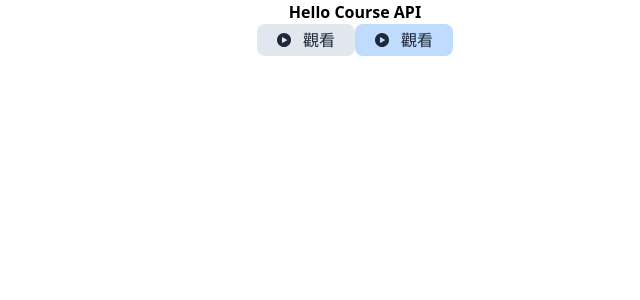
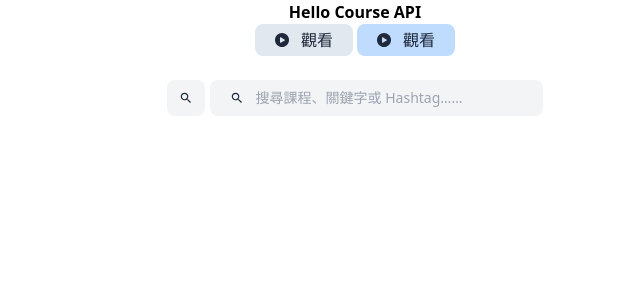
Before and after one commit to Open-Edu-Tw/courseapi-fe-next-archived, a Next.js app: page / in a window 1280 px wide. Shown: the top 300 px of the page, without its empty margins (285-925 px from the left). Built offline with nearby package versions, Linux system fonts and the light colour scheme.

Commit message:
fix: search bar color

```diff
--- a/components/lib/search-bar.tsx
+++ b/components/lib/search-bar.tsx
@@ -64,7 +64,7 @@ export function SearchBar({
   return (
     <section
       className={classNames(
-        "flex gap-3 py-2 search-bar text-primary bg-secondary rounded text-sm",
+        "flex gap-3 py-2 search-bar text-primary bg-secondary rounded text-sm bg-gray-100 dark:bg-gray-800 dark:text-white",
         {
           "px-3": variant === SearchBarVariant.Collapsed,
           "px-5": variant === SearchBarVariant.Expanded,
@@ -74,7 +74,7 @@ export function SearchBar({
       {/* add y-padding to make the button size match the input box */}
       <button
         type="button"
-        className="flex items-center justify-center py-1"
+        className="flex items-center justify-center"
         onClick={() => {
           if (onSearchIconPressed) onSearchIconPressed();
         }}
--- /dev/null
+++ b/pages/components.tsx
@@ -0,0 +1,66 @@
+import { useState } from "react";
+
+import type { NextPage } from "next";
+import { Button, SearchBar, SearchBarVariant } from "@/components";
+import { PlayIcon } from "@/icons";
+
+const ComponentsPage: NextPage = () => {
+  //  const [currentStyle, setCurrentStyle] = useState<HeaderStyle>(HeaderStyle.Mobile);
+  //  const onSearchIconPressed = useCallback(
+  //      () => setCurrentStyle(
+  //        currentStyle === HeaderStyle.Mobile
+  //         ? HeaderStyle.MobileWithSearchBar
+  //           : HeaderStyle.Mobile
+  //      ),
+  //       [currentStyle, setCurrentStyle],
+  //   );
+  //   <Header
+  //   style={HeaderStyle.Mobile}
+  //   onSearchIconPressed={onSearchIconPressed}
+  //   onSearch={undefined}
+  //   selected={undefined}
+  //   onToggleMenu={() => {
+  //     alert("toggle menu");
+  //     }} />
+
+  const [content, setContent] = useState("");
+
+  return (
+    <div>
+      <h1 className="font-bold text-center">Hello Course API</h1>
+      <div
+        style={{
+          display: "flex",
+          justifyContent: "center",
+        }}
+      >
+        <Button icon={<PlayIcon />} size="medium" color="basic" label="觀看" />
+        &nbsp;
+        <Button icon={<PlayIcon />} size="medium" color="accent" label="觀看" />
+      </div>
+      <br />
+      <div
+        style={{
+          display: "flex",
+          justifyContent: "center",
+        }}
+      >
+        <SearchBar
+          variant={SearchBarVariant.Collapsed}
+          onSearchIconPressed={() => {
+            alert("Search icon was pressed");
+          }}
+        />
+        &nbsp;
+        <SearchBar
+          variant={SearchBarVariant.Expanded}
+          content={content}
+          onChange={(e) => setContent(e.target.value)}
+          onSearchIconPressed={() => alert("Search icon was pressed")}
+        />
+      </div>
+    </div>
+  );
+};
+
+export default ComponentsPage;
--- a/pages/index.tsx
+++ b/pages/index.tsx
@@ -1,41 +1,8 @@
 import type { NextPage } from "next";
-import { Button } from "@/components";
-import { PlayIcon } from "@/icons";
+import ComponentsPage from "pages/components";
 
 const Home: NextPage = () => {
-  //  const [currentStyle, setCurrentStyle] = useState<HeaderStyle>(HeaderStyle.Mobile);
-  //  const onSearchIconPressed = useCallback(
-  //      () => setCurrentStyle(
-  //        currentStyle === HeaderStyle.Mobile
-  //         ? HeaderStyle.MobileWithSearchBar
-  //           : HeaderStyle.Mobile
-  //      ),
-  //       [currentStyle, setCurrentStyle],
-  //   );
-  //   <Header
-  //   style={HeaderStyle.Mobile}
-  //   onSearchIconPressed={onSearchIconPressed}
-  //   onSearch={undefined}
-  //   selected={undefined}
-  //   onToggleMenu={() => {
-  //     alert("toggle menu");
-  //     }} />
-
-  return (
-    <div>
-      <h1 className="font-bold text-center">Hello Course API</h1>
-      <div
-        style={{
-          display: "flex",
-          justifyContent: "center",
-        }}
-      >
-        <Button icon={<PlayIcon />} size="medium" color="basic" label="觀看" />
-        <br />
-        <Button icon={<PlayIcon />} size="medium" color="accent" label="觀看" />
-      </div>
-    </div>
-  );
+  return <div>{<ComponentsPage />}</div>;
 };
 
 export default Home;
```
